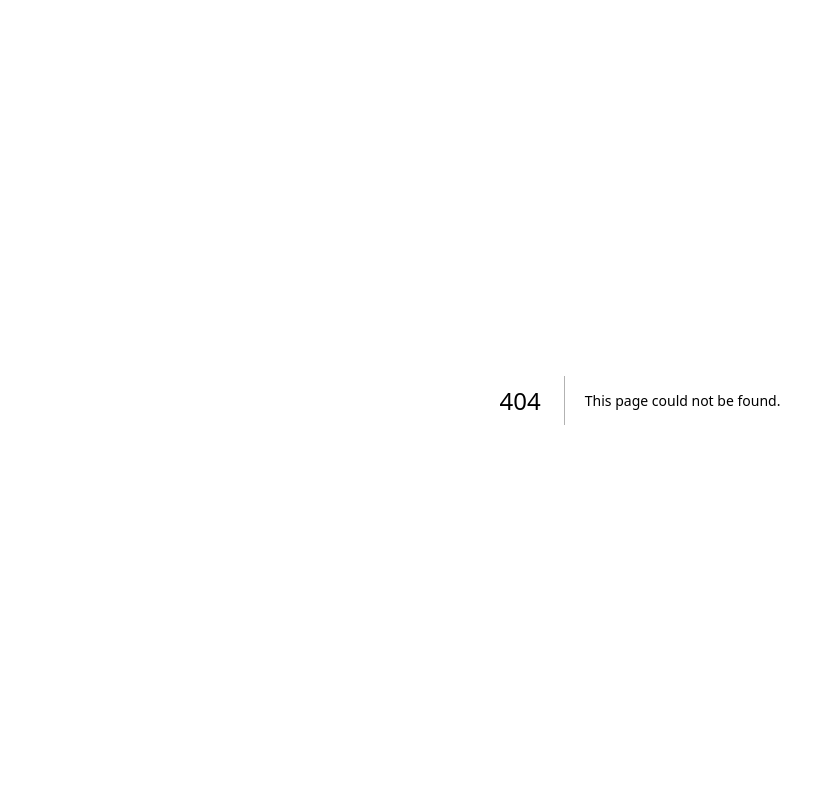
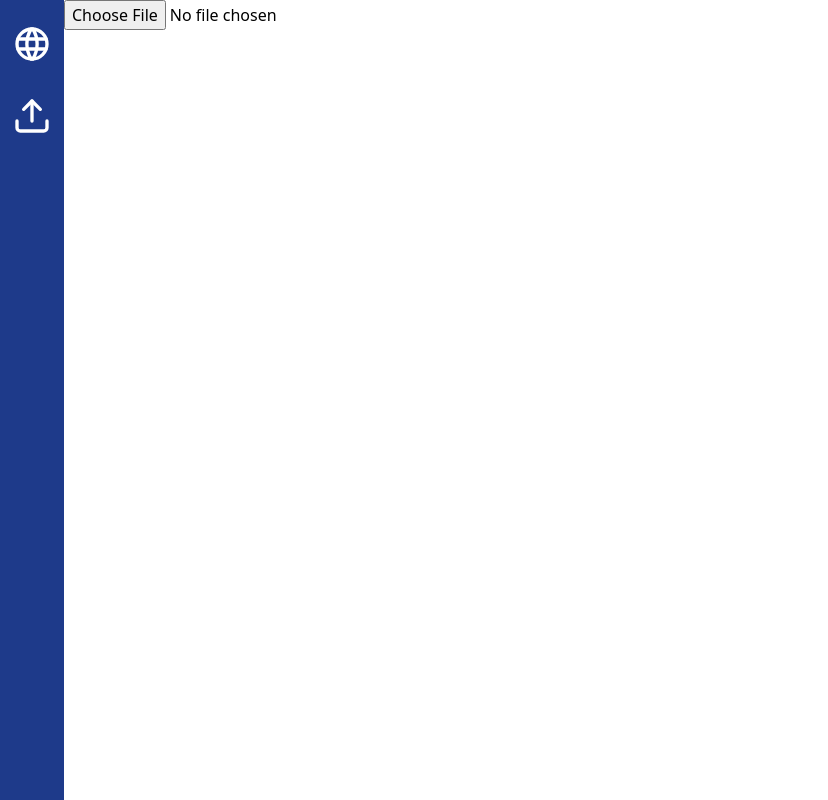
Before and after one commit to Fransua0206/KML-Visualizer, a Next.js app: page /upload in a window 1280 px wide. Before the commit this address had no page. Shown: the whole page, without its empty margins (0-828 px from the left). Built offline with nearby package versions, Linux system fonts and the light colour scheme.

Commit message:
Created file upload page & component

```diff
--- /dev/null
+++ b/components/Upload/UploadComponent.tsx
@@ -0,0 +1,74 @@
+import React, { useState, useRef } from "react";
+import { createClient } from "@supabase/supabase-js";
+
+const UploadComponent = () => {
+  const fileInput = useRef(null);
+  const [file, setFile] = useState<File | null>();
+  const [uploadError, setUploadError] = useState(false);
+  const [hasUploaded, setHasUploaded] = useState(false);
+  const supabaseKey =
+    "eyJhbGciOiJIUzI1NiIsInR5cCI6IkpXVCJ9.eyJpc3MiOiJzdXBhYmFzZSIsInJlZiI6InRsaHh5ZXJya2tkaGJpY21zaHRhIiwicm9sZSI6InNlcnZpY2Vfcm9sZSIsImlhdCI6MTY3MDAwMjg2MywiZXhwIjoxOTg1NTc4ODYzfQ.b9bkXXAtLr3XSCZ0xxThucx3S4_yGZkCmM5QATRiEMY";
+
+  // Supabase Init
+  const supabaseClient = createClient(
+    "https://tlhxyerrkkdhbicmshta.supabase.co",
+    supabaseKey
+  );
+
+  const handleChange = (event: React.ChangeEvent<HTMLInputElement>) => {
+    if (event.target.files && event.target.files[0]) {
+      setFile(event.target.files[0]);
+    }
+  };
+
+  const uploadFile = async () => {
+    const { data, error } = await supabaseClient.storage
+      .from("kml")
+      .upload(`${file?.name}`, file!, {
+        upsert: true,
+      });
+
+    if (error) {
+      setUploadError(true);
+      console.log(error);
+      setFile(null);
+    }
+    if (data) {
+      setHasUploaded(true);
+      setFile(null);
+    }
+  };
+  return (
+    <section className="flex flex-col">
+      <input
+        type={"file"}
+        ref={fileInput}
+        onChange={handleChange}
+        accept=".kml"
+      />
+      {file && (
+        <>
+          <h1>{file.name} esta listo para ser subido al servidor!</h1>
+          <button
+            className="bg-green-600 w-36 rounded-xl p-2"
+            onClick={uploadFile}
+          >
+            Subir Archivo
+          </button>
+          {uploadError && (
+            <h2 className="text-red-600 font-bold">
+              Hubo un error al subir el archivo, por favor revisa la consola.
+            </h2>
+          )}
+        </>
+      )}
+      {hasUploaded && (
+        <h2 className="text-green-600 font-bold">
+          Archivo cargado exitosamente!
+        </h2>
+      )}
+    </section>
+  );
+};
+
+export default UploadComponent;
--- /dev/null
+++ b/pages/upload/index.tsx
@@ -0,0 +1,16 @@
+import { NextPage } from "next";
+import Sidebar from "../../components/Sidebar/Sidebar";
+import UploadComponent from "../../components/Upload/UploadComponent";
+
+interface Props {}
+
+const UploadPage: NextPage<Props> = ({}) => {
+  return (
+    <section className="flex flex-row w-full h-screen overflow-hidden">
+        <Sidebar />
+        <UploadComponent />
+    </section>
+  );
+};
+
+export default UploadPage;
```
